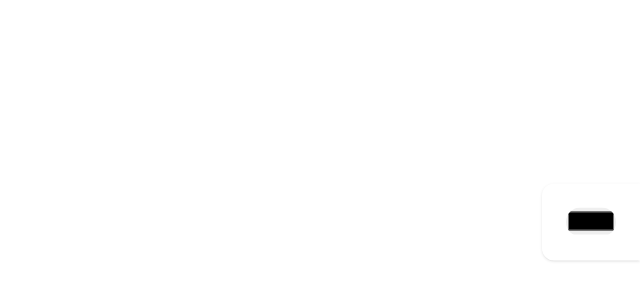
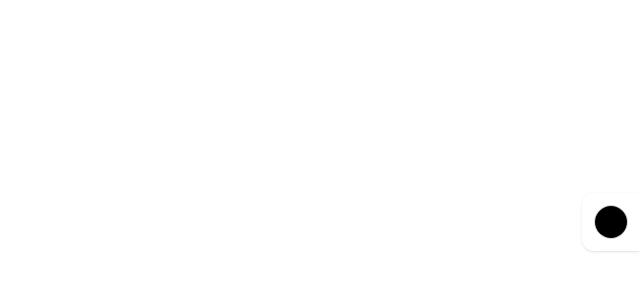
Before and after one commit to BigChocoMonster/whiteboarding, a React (Create React App) app: page / in a window 1280 px wide. Shown: the part 178-478 px from the top of the page, without its empty margins (640-1280 px from the left). Built offline with nearby package versions, Linux system fonts and the light colour scheme.

Commit message:
styling color selector

```diff
--- a/src/App.css
+++ /dev/null
@@ -1,38 +0,0 @@
-.App {
-  text-align: center;
-}
-
-.App-logo {
-  height: 40vmin;
-  pointer-events: none;
-}
-
-@media (prefers-reduced-motion: no-preference) {
-  .App-logo {
-    animation: App-logo-spin infinite 20s linear;
-  }
-}
-
-.App-header {
-  background-color: #282c34;
-  min-height: 100vh;
-  display: flex;
-  flex-direction: column;
-  align-items: center;
-  justify-content: center;
-  font-size: calc(10px + 2vmin);
-  color: white;
-}
-
-.App-link {
-  color: #61dafb;
-}
-
-@keyframes App-logo-spin {
-  from {
-    transform: rotate(0deg);
-  }
-  to {
-    transform: rotate(360deg);
-  }
-}
--- a/src/App.tsx
+++ b/src/App.tsx
@@ -1,16 +1,21 @@
 import { useState } from "react";
-import "./App.css";
 
 function App() {
   const [selectedColor, setSelectedColor] = useState<string>("#000000");
 
   return (
     <div>
-      <div className="fixed top-2/4 right-0 -translate-y-2/4 rounded-l-xl shadow p-6">
-        <div className="rounded-2xl overflow-hidden">
+      <div className="fixed top-2/4 right-0 -translate-y-2/4 rounded-l-xl shadow p-3">
+        <div className="rounded-full overflow-hidden border border-slate-300">
+          <label
+            htmlFor="pen-color"
+            className="cursor-pointer h-8 w-8 block"
+            style={{ backgroundColor: selectedColor }}
+          />
           <input
+            id="pen-color"
             type="color"
-            className="cursor-pointer"
+            className="hidden"
             value={selectedColor}
             onChange={(event) => {
               setSelectedColor(event.target.value);
```
